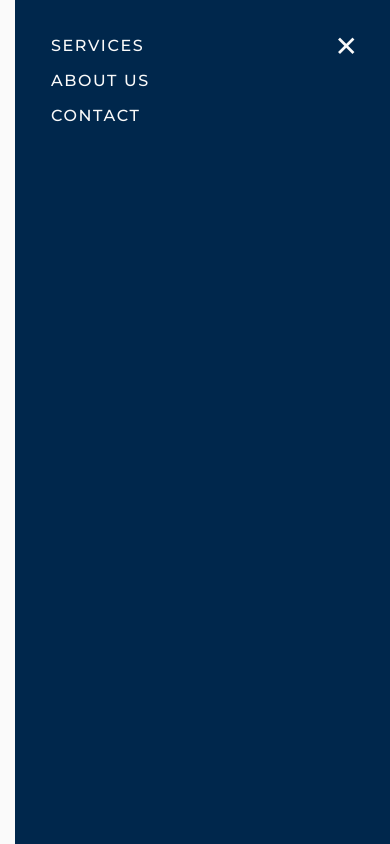
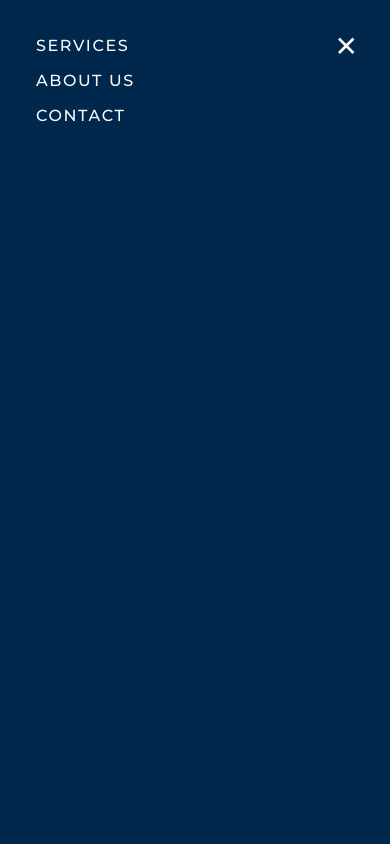
Before and after one commit to abdeniz/bukidesign-frontend, a React (Create React App) app: page / in a window 390 px wide. Both pictures are taken after a click on the picture 346 px from the left and 48 px from the top of the page. Shown: the top 844 px of the page. Built offline with nearby package versions, Linux system fonts and the light colour scheme; no server answers.

Commit message:
Fixed modal for mobile layouts

```diff
--- a/src/components/Modal.js
+++ b/src/components/Modal.js
@@ -1,6 +1,6 @@
 import React from 'react'
 import styled from 'styled-components'
-import { colors } from '../variables'
+import { breakpoints, colors } from '../variables'
 import Link from './Link'
 import data from '../data.json'
 
@@ -33,10 +33,14 @@ const ModalWrapper = styled.div`
   top: 0;
   right: 0;
 
-  width: 375px;
+  width: 100%;
   height: 100vh;
 
   background-color: ${colors.primary};
+
+  @media only screen and (min-width: ${breakpoints.mobile}px) {
+    width: 375px;
+  }
 `
 
 const ModalContent = styled.div`
```
